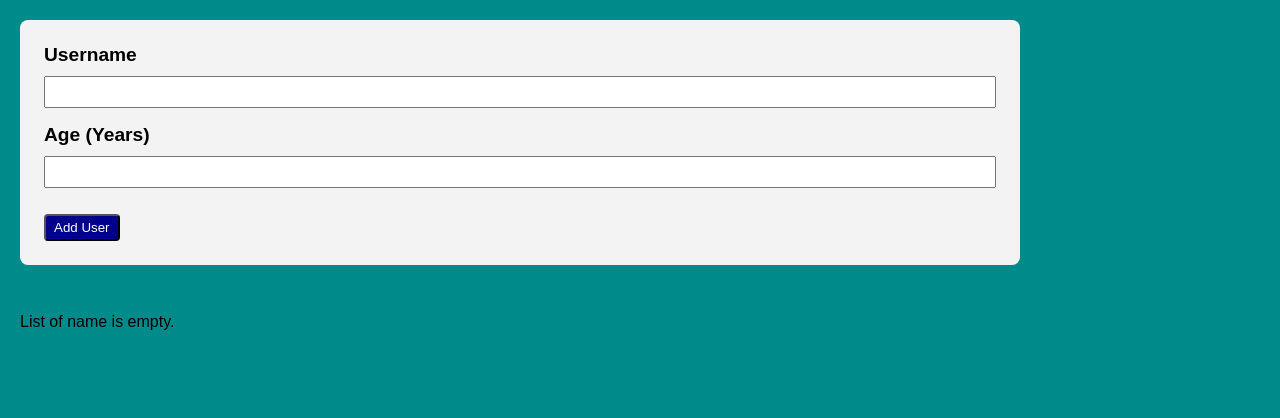
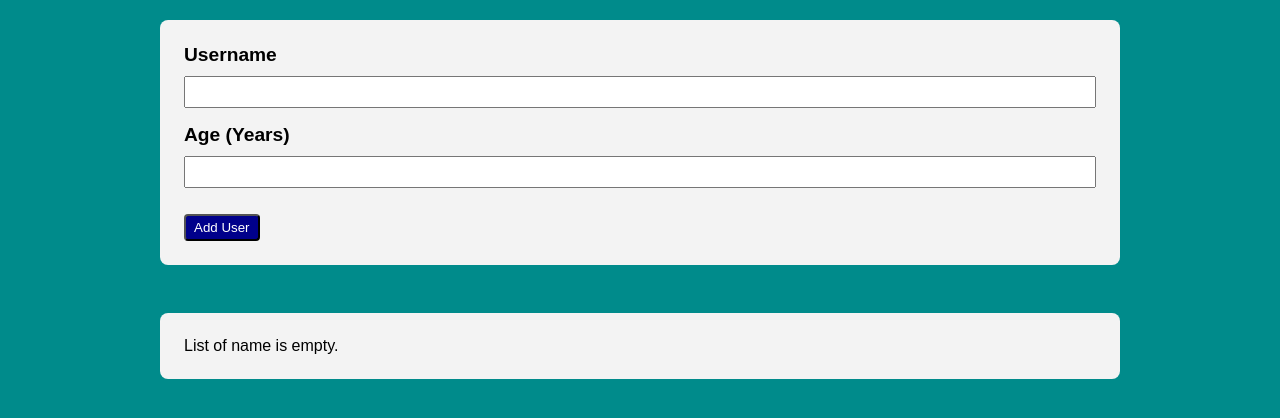
Before and after one commit to pandagenduts/simple-react-practice, a React (Create React App) app: page / in a window 1280 px wide. Shown: the top 418 px of the page. Built offline with nearby package versions, Linux system fonts and the light colour scheme.

Commit message:
css fix and OnEmpty component

```diff
--- a/src/App.js
+++ b/src/App.js
@@ -2,6 +2,7 @@ import React, { useState } from 'react';
 import AddUser from './components/AddUser/AddUser';
 import UsersList from './components/UsersList/UsersList';
 import ErrorModal from './components/ErrorModal/ErrorModal'
+import OnEmpty from './components/OnEmpty/OnEmpty';
 
 function App() {
   const [userInput, setUserInput] = useState([])
@@ -48,7 +49,6 @@ function App() {
   }
 
   const deleteItemHandler = itemID => {
-    // console.log(itemID);
     setUserInput( prevInputs => {
       const updatedInputs = prevInputs.filter( input => input.id !== itemID )
       return updatedInputs;
@@ -60,7 +60,7 @@ function App() {
       <AddUser onFormSubmit={submitFunction} />
 
       {/* {Object.keys(userInput).length > 0 && <UsersList datas={userInput} />} */}
-      {userInput.length > 0 ? <UsersList datas={userInput} onDeleteItem={deleteItemHandler}/> : <p>List of name is empty.</p>}
+      {userInput.length > 0 ? <UsersList datas={userInput} onDeleteItem={deleteItemHandler}/> : <OnEmpty />}
 
       {theErrorModal}
 
--- /dev/null
+++ b/src/components/OnEmpty/OnEmpty.js
@@ -0,0 +1,11 @@
+import React from 'react'
+
+function OnEmpty() {
+  return (
+    <section>
+      <p>List of name is empty.</p>
+    </section>
+  )
+}
+
+export default OnEmpty
--- a/src/index.css
+++ b/src/index.css
@@ -15,10 +15,15 @@ body {
 
 main {
   padding: 20px;
+  min-height: 100vh;
+  max-width: 1000px;
+  margin: auto;
+  /* display: flex;
+  flex-direction: column;
+  justify-content: center; */
 }
 
 section {
-  max-width: 1000px;
   width: 100%;
   background-color: #f3f3f3;
   border-radius: 8px;
```
